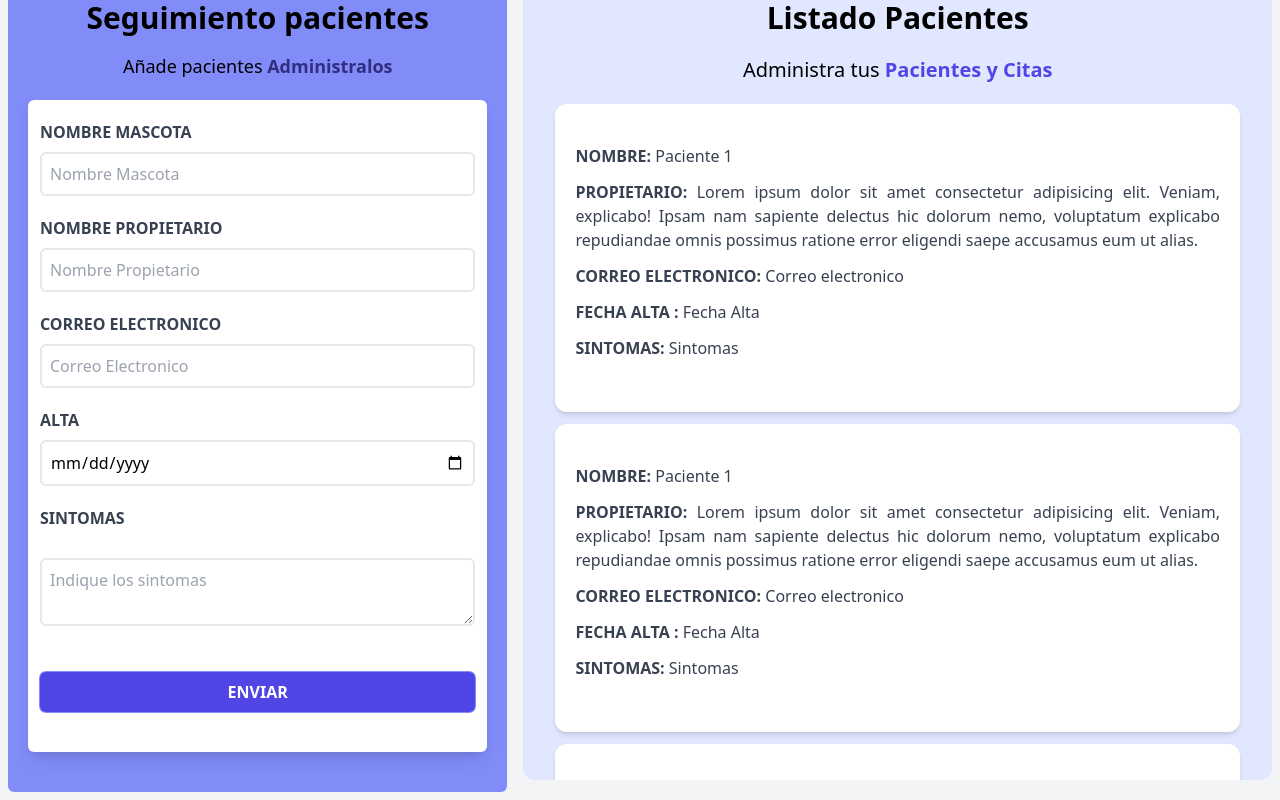
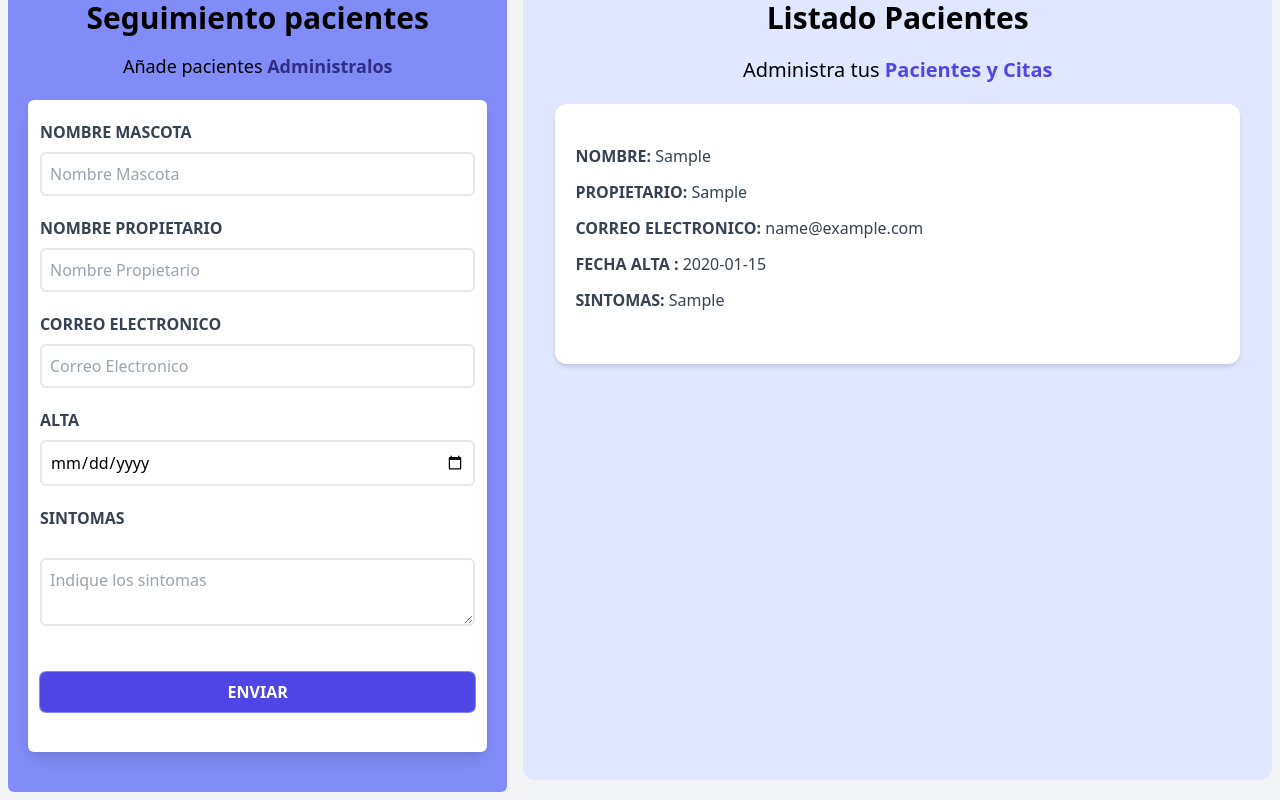
Before and after one commit to DanloisTovar/App-Veterinaria-Danlois, a React (Vite) app: page / in a window 1280 px wide. Both pictures are taken after typing "Sample", "Sample", "name@example.com", "2020-01-15", "Sample" into the empty fields and a click on the input "Enviar". Shown: the part 252-1052 px from the top of the page. Built offline with nearby package versions, Linux system fonts and the light colour scheme.

Commit message:
add data pacientes.

```diff
--- a/src/components/App.jsx
+++ b/src/components/App.jsx
@@ -19,7 +19,8 @@ function App() {
             <Header />
             <div className="mt-12 md:flex">
                 <Formulario pacientes={pacientes} setPacientes={setPacientes} />
-                <ListadoPacientes />
+
+                <ListadoPacientes pacientes={pacientes} />
             </div>
         </div>
     );
--- a/src/components/Formulario/Formulario.jsx
+++ b/src/components/Formulario/Formulario.jsx
@@ -15,6 +15,13 @@ function Formulario({ pacientes, setPacientes }) {
 
     // Hook para validar errores:
     const [error, setError] = useState(false);
+
+    // crear id:
+    const genrerarId = () => {
+        const ramdon = Math.random().toString(36).substr(2, 9);
+        const fecha = Date.now().toString(36);
+        return ramdon + fecha;
+    };
 
     const handleSubmit = (e) => {
         e.preventDefault();
@@ -34,8 +41,10 @@ function Formulario({ pacientes, setPacientes }) {
                 correo,
                 alta,
                 sintomas,
+                id: genrerarId(),
             };
 
+            console.log(objetoPaciente);
             // agregar datos al prop de app formulario:
             setPacientes([...pacientes, objetoPaciente]);
 
@@ -66,7 +75,7 @@ function Formulario({ pacientes, setPacientes }) {
                 {/* mostar error */}
                 {error && (
                     <ErrorFormulario>
-                        <p>¡Todos los campos son obligatorios! </p>
+                        Todos los campos son obligatorios!
                     </ErrorFormulario>
                 )}
 
--- a/src/components/ListadoPacientes.jsx
+++ b/src/components/ListadoPacientes.jsx
@@ -1,7 +1,8 @@
 import React from 'react';
 import Paciente from './Paciente';
 
-const ListadoPacientes = () => {
+const ListadoPacientes = ({ pacientes }) => {
+    console.log(pacientes);
     return (
         <div className=" bg-indigo-100 md:w-1/2 sm:w-2/2 lg:w-3/5 text-justify m-2 p-5 md:h-screen md:overflow-y-scroll rounded-xl">
             <h2 className="font-black text-3xl text-center">
@@ -14,13 +15,10 @@ const ListadoPacientes = () => {
                     Pacientes y Citas
                 </span>
             </p>
-
-            <Paciente />
-            <Paciente />
-            <Paciente />
-            <Paciente />
-            <Paciente />
-            <Paciente />
+            {pacientes.map((paciente) => {
+                return <Paciente key={paciente.id} paciente={paciente} />;
+            })}
+            {/* <Paciente /> */}
         </div>
     );
 };
--- a/src/components/Paciente.jsx
+++ b/src/components/Paciente.jsx
@@ -1,43 +1,39 @@
 import React from 'react';
 
-const Paciente = () => {
+const Paciente = ({ paciente }) => {
+    const { nombre, propietario, correo, alta, sintomas } = paciente;
     return (
         <div className=" bg-white shadow-md m-3 px-5 py-10 rounded-xl">
             {/* paciente: */}
 
             <p className="font-bold mb-3 text-gray-700 uppercase">
                 Nombre:{' '}
-                <span className="font-normal normal-case">Paciente 1</span>
+                <span className="font-normal normal-case">{nombre}</span>
             </p>
 
             {/* propietario */}
 
             <p className="font-bold mb-3 text-gray-700 uppercase">
                 Propietario:{' '}
-                <span className="font-normal normal-case">
-                    Lorem ipsum dolor sit amet consectetur adipisicing elit.
-                    Veniam, explicabo! Ipsam nam sapiente delectus hic dolorum
-                    nemo, voluptatum explicabo repudiandae omnis possimus
-                    ratione error eligendi saepe accusamus eum ut alias.
-                </span>
+                <span className="font-normal normal-case">{propietario}</span>
             </p>
 
             <p className="font-bold mb-3 text-gray-700 uppercase">
                 Correo electronico:{' '}
-                <span className="font-normal normal-case">
-                    Correo electronico
-                </span>
+                <span className="font-normal normal-case">{correo}</span>
             </p>
             {/* fecha alta */}
 
             <p className="font-bold mb-3 text-gray-700 uppercase">
                 Fecha Alta :{' '}
-                <span className="font-normal normal-case">Fecha Alta </span>
+                <span className="font-normal normal-case">
+                    {paciente.alta}{' '}
+                </span>
             </p>
             {/* sintomas: */}
             <p className="font-bold mb-3 text-gray-700 uppercase">
                 Sintomas:{' '}
-                <span className="font-normal normal-case">Sintomas</span>
+                <span className="font-normal normal-case">{sintomas}</span>
             </p>
         </div>
     );
```
